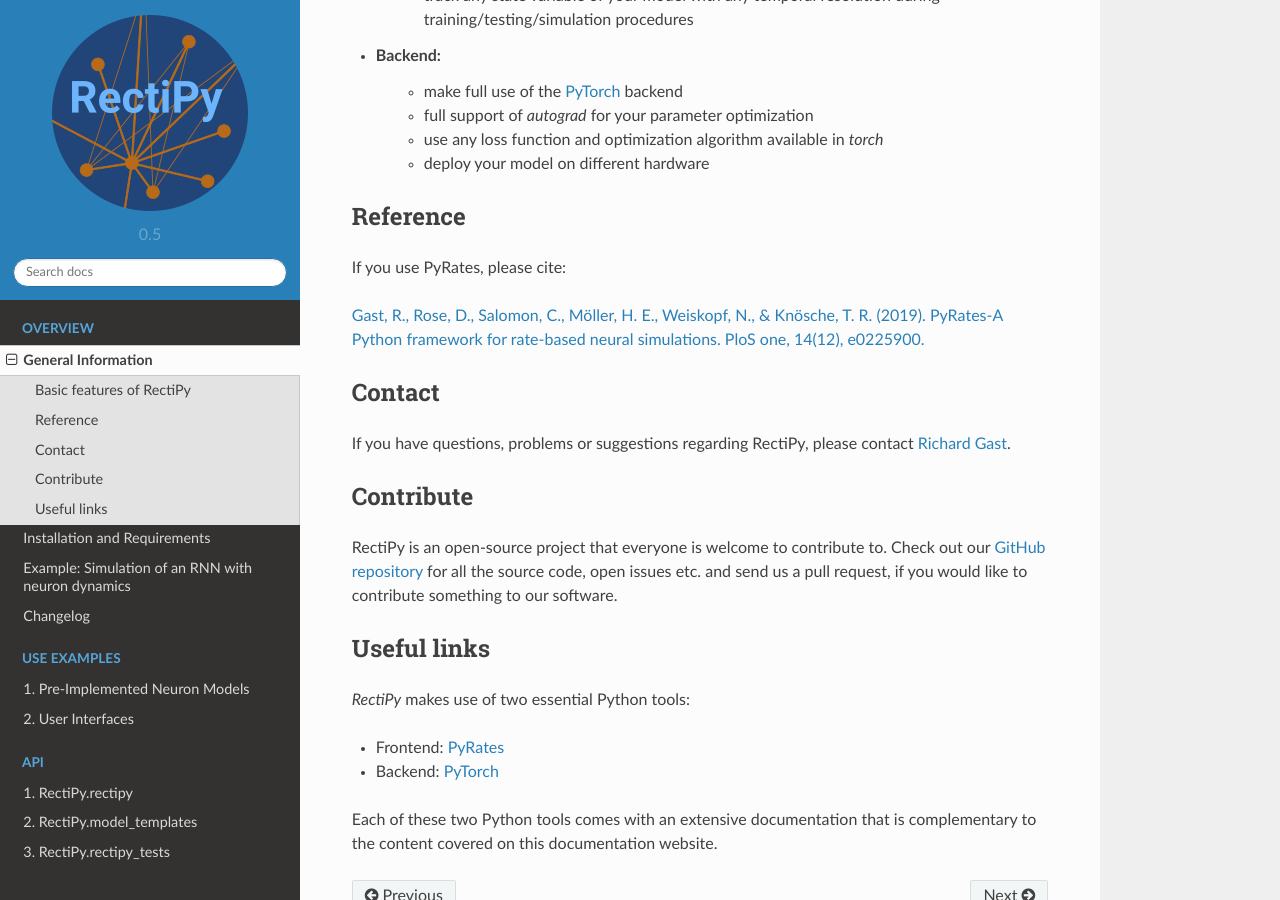
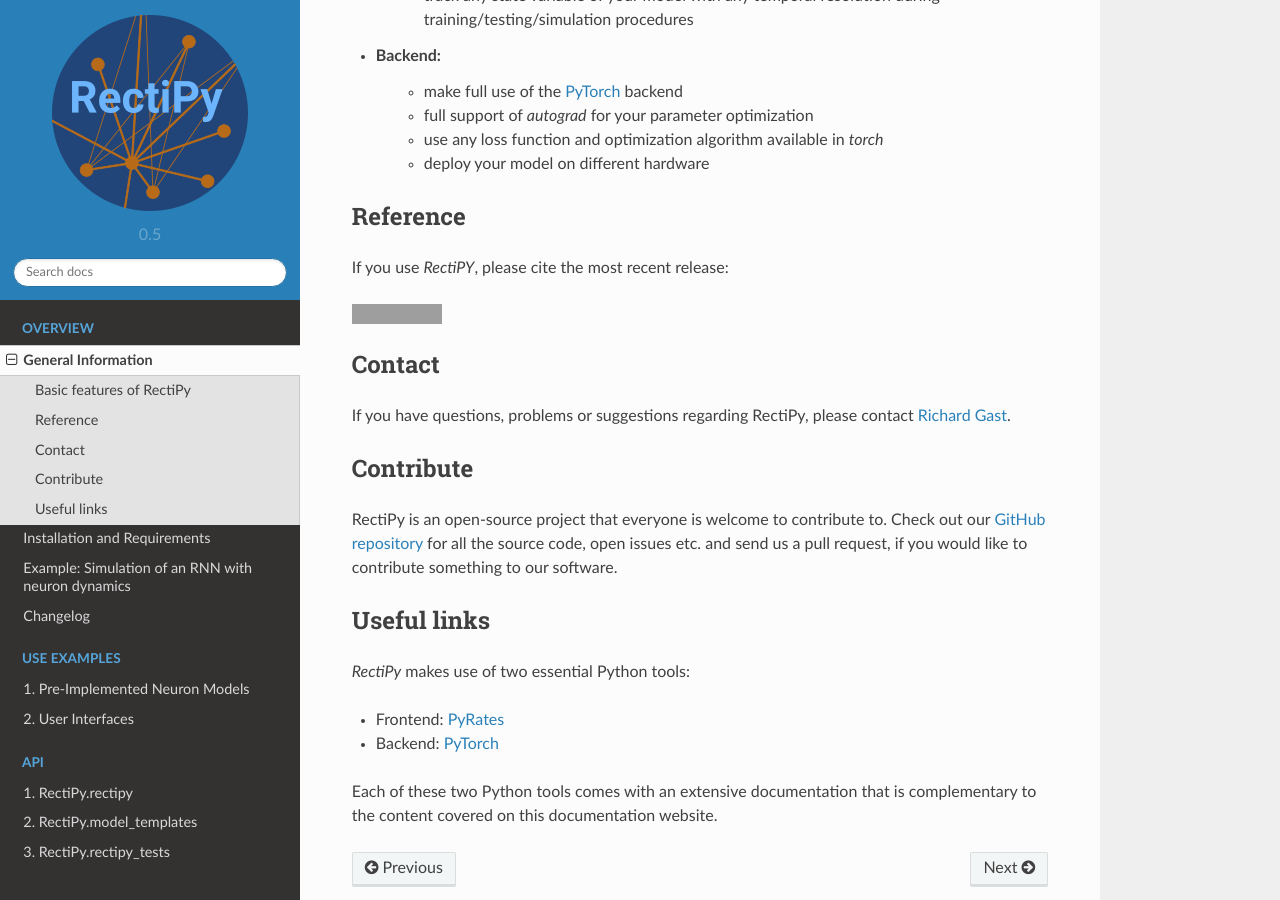
Before and after one commit to pyrates-neuroscience/RectiPy, a Sphinx documentation site: the page built from documentation/doc/source/basic_info.rst, in a window 1280 px wide and 900 px high, scrolled down 509 px. Built offline with Sphinx 7.4.7 and the Read the Docs theme 2.0.0, drawn with Linux system fonts in a browser that asks for light colours; formulas are drawn with MathJax 3; grey boxes are pictures that could not be loaded.

Commit message:
- added the DOI zenodo badge as reference to the documentation

```diff
--- a/documentation/doc/source/basic_info.rst
+++ b/documentation/doc/source/basic_info.rst
@@ -24,9 +24,10 @@ Basic features of RectiPy
 Reference
 ---------
 
-If you use PyRates, please cite:
+If you use `RectiPY`, please cite the most recent release:
 
-`Gast, R., Rose, D., Salomon, C., Möller, H. E., Weiskopf, N., & Knösche, T. R. (2019). PyRates-A Python framework for rate-based neural simulations. PloS one, 14(12), e0225900. <https://doi.org/10.1371/journal.pone.0225900>`_
+.. image:: https://zenodo.org/badge/523464500.svg
+   :target: https://zenodo.org/badge/latestdoi/523464500
 
 Contact
 -------
```
